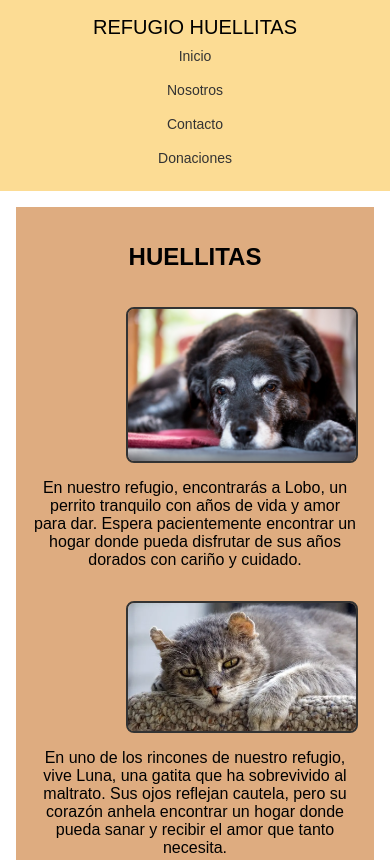
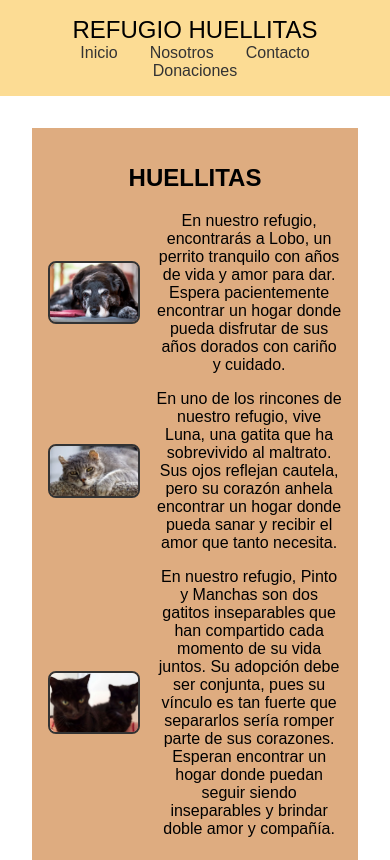
Before and after one commit to BrunoBarreiro2611/PreEntrega2-Barreiro, a website: page pages/huellitas.html in a window 390 px wide. Shown: the top 860 px of the page. Drawn offline with Linux system fonts and the light colour scheme.

Commit message:
prentrega-3

```diff
--- a/pages/huellitas.html
+++ b/pages/huellitas.html
@@ -12,7 +12,7 @@
         </div>
         <nav>
             <ul>
-                <li><a href="./../index.html">Inicio</a></li>
+                <li><a href="../index.html">Inicio</a></li>
                 <li><a href="./nosotros.html">Nosotros</a></li>
                 <li><a href="./contacto.html">Contacto</a></li>
                 <li><a href="./donaciones.html">Donaciones</a></li>
--- /dev/null
+++ b/scss/layout/_body.scss
@@ -0,0 +1,6 @@
+body {
+    font-family: Arial, sans-serif;
+    margin: 0;
+    padding: 0;
+    box-sizing: border-box;
+}
--- /dev/null
+++ b/scss/layout/_footer.scss
@@ -0,0 +1,5 @@
+header, footer {
+    background-color: #FCDC94;
+    padding: 1rem;
+    text-align: center;
+}
--- /dev/null
+++ b/scss/layout/_header.scss
@@ -0,0 +1,10 @@
+header, footer {
+    background-color: #FCDC94;
+    padding: 1rem;
+    text-align: center;
+}
+
+header p {
+    margin: 0;
+    font-size: 1.5rem;
+}
--- /dev/null
+++ b/scss/layout/media/_media.scss
@@ -0,0 +1,59 @@
+@media (max-width: 768px) {
+    nav ul {
+        flex-direction: column;
+        align-items: center;
+    }
+
+    nav ul li {
+        margin: 0.5rem 0;
+    }
+
+    header p {
+        font-size: 1.25rem;
+    }
+
+    .index-images img {
+        max-width: 200px;
+    }
+
+    .image-text-container {
+        flex-direction: column;
+        align-items: center;
+        text-align: center;
+    }
+
+    .image-text-container img {
+        max-width: 80%;
+        margin-right: 0;
+    }
+
+    .image-text-container p {
+        text-align: center;
+    }
+}
+
+@media (max-width: 480px) {
+    nav ul li a {
+        font-size: 0.875rem;
+    }
+
+    main {
+        padding: 1rem;
+    }
+
+    footer {
+        font-size: 0.75rem;
+    }
+
+    .index-images img {
+        max-width: 150px;
+    }
+
+    section img {
+        max-width: 100%;
+    }
+
+    .image-text-container img {
+        max-width: 70%;
+    }
+}
--- /dev/null
+++ b/scss/styles.scss
@@ -0,0 +1,117 @@
+
+body {
+    font-family: Arial, sans-serif;
+    margin: 0;
+    padding: 0;
+    box-sizing: border-box;
+}
+
+
+header, footer {
+    background-color: #FCDC94;
+    padding: 1rem;
+    text-align: center;
+}
+
+header p {
+    margin: 0;
+    font-size: 1.5rem;
+}
+
+
+nav ul {
+    list-style: none;
+    padding: 0;
+    margin: 0;
+    display: flex;
+    justify-content: center;
+    flex-wrap: wrap;
+}
+
+nav ul li {
+    margin: 0 1rem;
+}
+
+nav ul li a {
+    text-decoration: none;
+    color: #333;
+    font-size: 1rem;
+}
+
+
+main {
+    padding: 2rem;
+    text-align: center;
+}
+
+
+section {
+    background-color: #DEAC80;
+    padding: 1rem;
+}
+
+section img, .image-text-container img, .index-images img {
+    max-width: 100%;
+    height: auto;
+    border: 2px solid #333;
+    border-radius: 8px;
+    display: block;
+    margin: 1rem auto;
+}
+
+.index-images {
+    display: flex;
+    justify-content: center;
+    flex-wrap: wrap;
+}
+
+.index-images img {
+    max-width: 250px;
+    margin: 0.5rem;
+}
+
+.image-text-container {
+    display: flex;
+    align-items: center;
+    margin-bottom: 1rem;
+}
+
+.image-text-container img {
+    max-width: 30%;
+    margin-right: 1rem;
+}
+
+.image-text-container p {
+    margin: 0;
+    flex: 1;
+}
+
+
+ul {
+    list-style-type: disc;
+    padding-left: 20px;
+    text-align: left;
+}
+
+ul li {
+    margin-bottom: 0.5rem;
+}
+
+@import "./base/fuentes";
+@import "./base/reset";
+
+@import "./layout/body";
+@import "./layout/footer";
+@import "./layout/header";
+@import "./layout/main-index";
+
+@import "./components/bootstrap";
+
+@import "./utilities/funciones";
+@import "./utilities/maps";
+@import "./utilities/mixins";
+@import "./utilities/variables";
+
+@import "./layout/media/media";
+
+@import "./styles.scss";
```
Also changed, not shown: package.json (added, +11 -0 lines), pages/contacto.html (+1 -1 lines), pages/donaciones.html (+1 -1 lines), pages/nosotros.html (+1 -1 lines), css/styles.css, scss/base/_fuentes.scss (added), scss/base/_reset.scss (added), scss/components/_bootstrap.scss (added), scss/layout/_main-index.scss (added), scss/utilities/_funciones.scss (added), scss/utilities/_maps.scss (added), scss/utilities/_mixins.scss (added), scss/utilities/_variables.scss (added), 1 other file.
